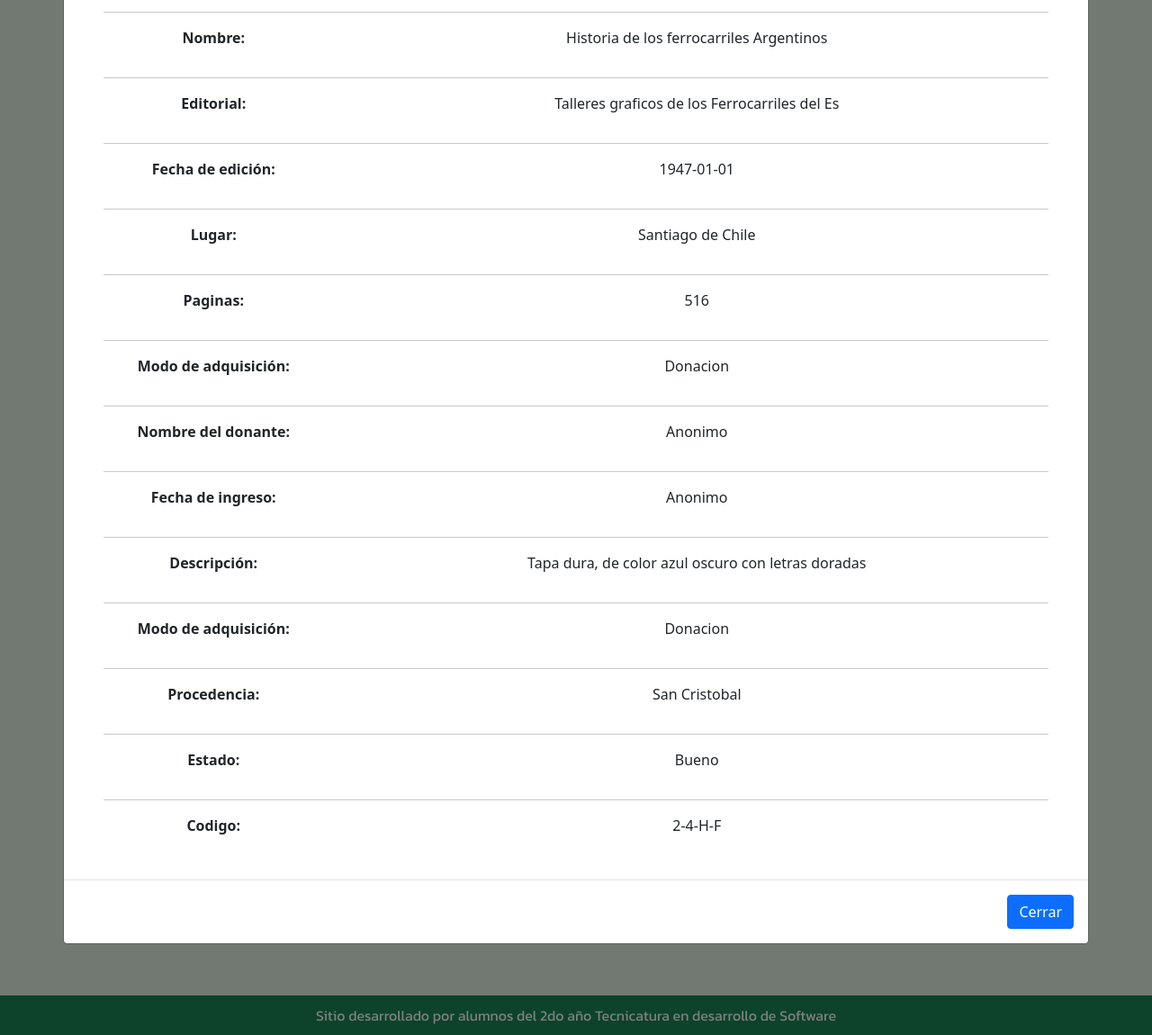
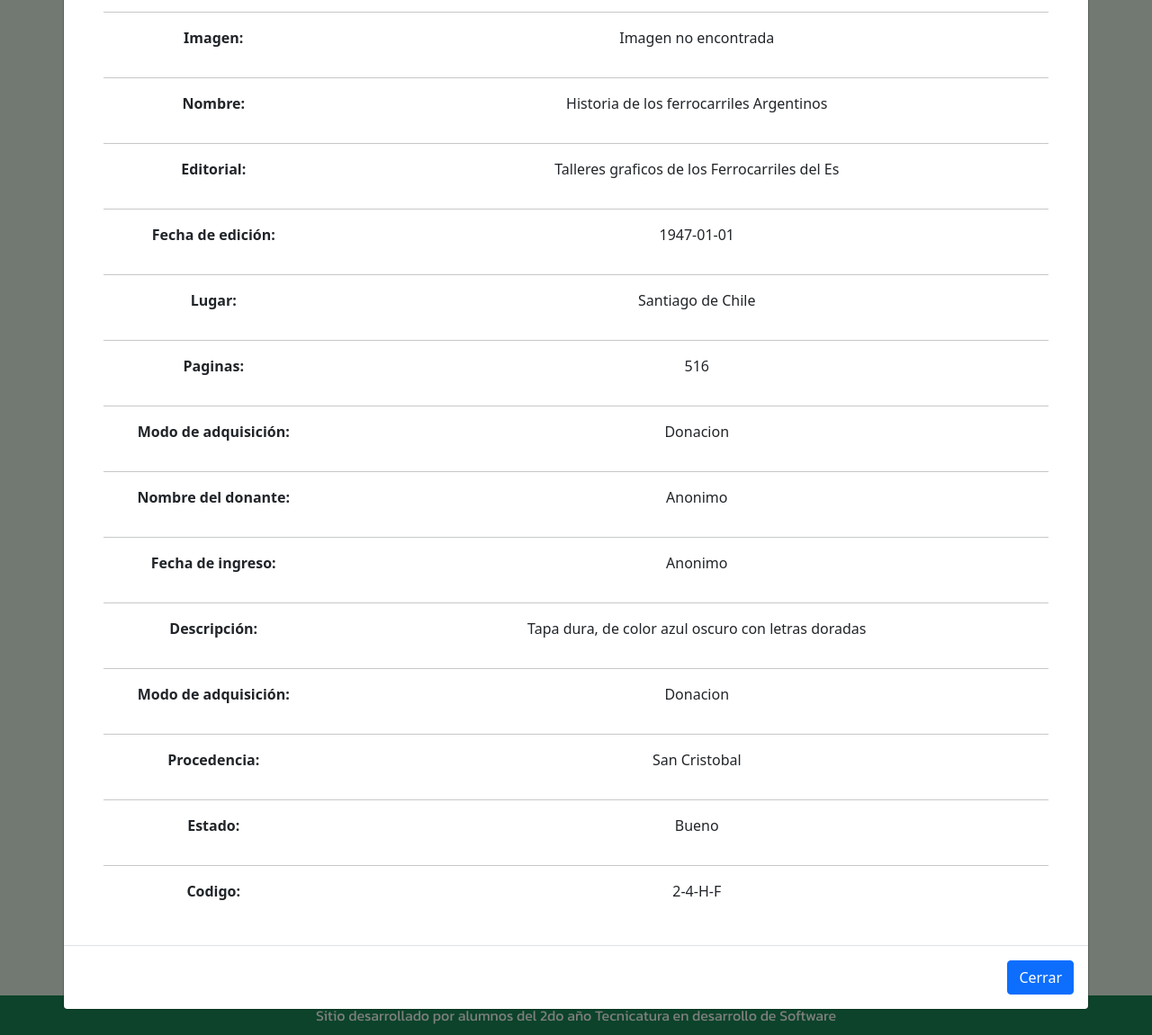
Before and after one commit to JU4NJ00/museo-F, a PHP site: page /museo2/inventariolibros.php in a window 1280 px wide, after a click that opens the changed part. Shown: the part 173-1324 px from the top of the page at 90% size. Run offline with PHP 8.4, Linux system fonts and the light colour scheme; a user stored in the database is signed in; data comes from the database, SQL or seed files in the repository; data that the repository does not hold is empty.

Commit message:
subo las actualizaciones no fake pro plus 4k

```diff
--- a/inventariolibros.php
+++ b/inventariolibros.php
@@ -76,6 +76,10 @@ if (!isset($_GET['pg'])){
                         case 'noencontrado':
                             echo "<div class='text-center mt-4 mb-5'><div class='alert alert-danger' role='alert'><strong>".'Libro no encontrado'."</strong></div></div>";
                        break;
+
+                       case 'editError':
+                        echo "<div class='text-center mt-4 mb-5'><div class='alert alert-danger' role='alert'><strong>".'El libro no se pudo modificar'."</strong></div></div>";
+                   break;
                         }
              }
             ?>
--- a/verLibros.php
+++ b/verLibros.php
@@ -29,6 +29,12 @@
                         <div class="row">
                           <div class="col-md-3 ms-auto"><p><strong>Autor: </strong> </p></div>
                           <div class="col-md-9 ms-auto"><p> <?php echo $fila['autor']; ?></p></div>
+                        </div>
+                        <hr>
+
+                        <div class="row">
+                          <div class="col-md-3 ms-auto"><p><strong>Imagen: </strong> </p></div>
+                          <div class="col-md-9 ms-auto"><p> <?php if ($fila['nomImg']) {echo '<img src="./imagenes/'.$fila['nomImg'].'" alt="" srcset="">'; } else { echo 'Imagen no encontrada';} ?> </p></div>
                         </div>
                         <hr>
 
```
Also changed, not shown: agregarlibros.php (+8 -1 lines), form-edit-libros.php (+12 -0 lines).
